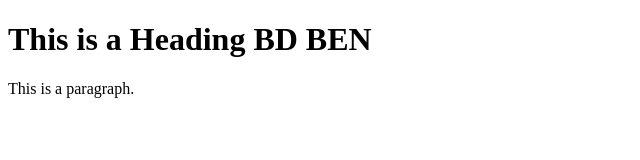
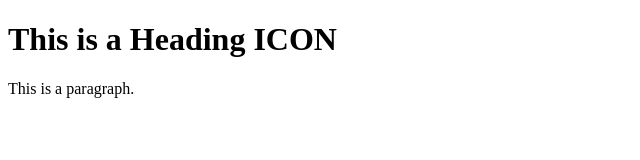
Before and after one commit to BenDu89-zz/pwa-test, a plain HTML site: page index.html in a window 1280 px wide. Shown: the full height of the page, 0-640 px from the left. Drawn offline with Linux system fonts and the light colour scheme.

Commit message:
First commit

```diff
--- a/index.html
+++ b/index.html
@@ -6,7 +6,7 @@
 </head>
 <body>
 
-<h1>This is a Heading BD BEN</h1>
+<h1>This is a Heading ICON</h1>
 <p>This is a paragraph.</p>
 
 </body>
```
